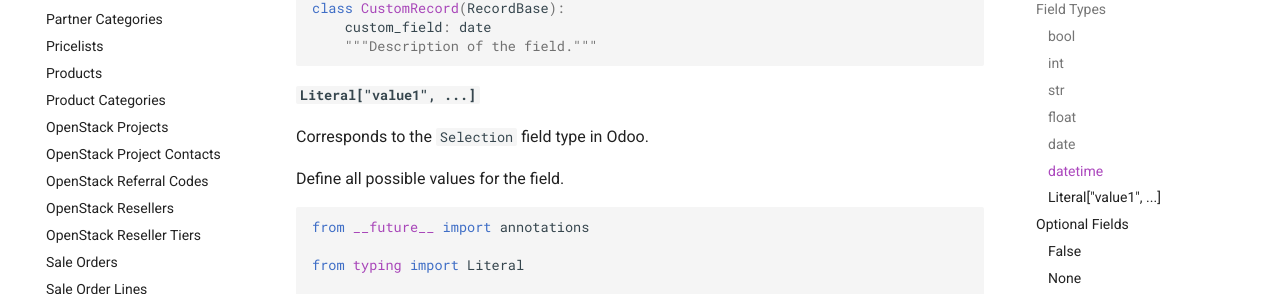
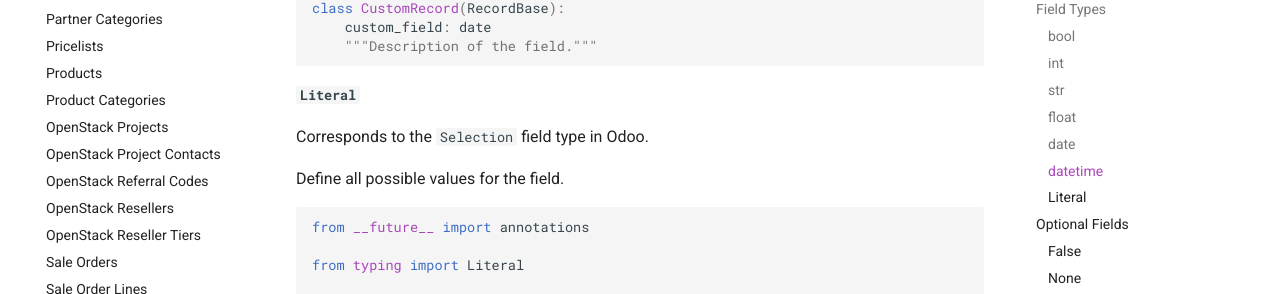
Before and after one commit to catalyst-cloud/python-openstack-odooclient, an MkDocs documentation site: the page built from docs/managers/custom.md, in a window 1280 px wide and 900 px high, scrolled down 2448 px. Shown: the part 174-468 px from the top of the window. Built offline with MkDocs 1.6.1 and Material for MkDocs 9.7.7, drawn with Linux system fonts in a browser that asks for light colours; comment, search, counter and statistics services are not loaded; the version menu is left out.

Commit message:
Simplify Literal heading

````diff
--- a/docs/managers/custom.md
+++ b/docs/managers/custom.md
@@ -131,7 +131,7 @@ class CustomRecord(RecordBase):
     """Description of the field."""
 ```
 
-#### `Literal["value1", ...]`
+#### `Literal`
 
 Corresponds to the `Selection` field type in Odoo.
 
````
